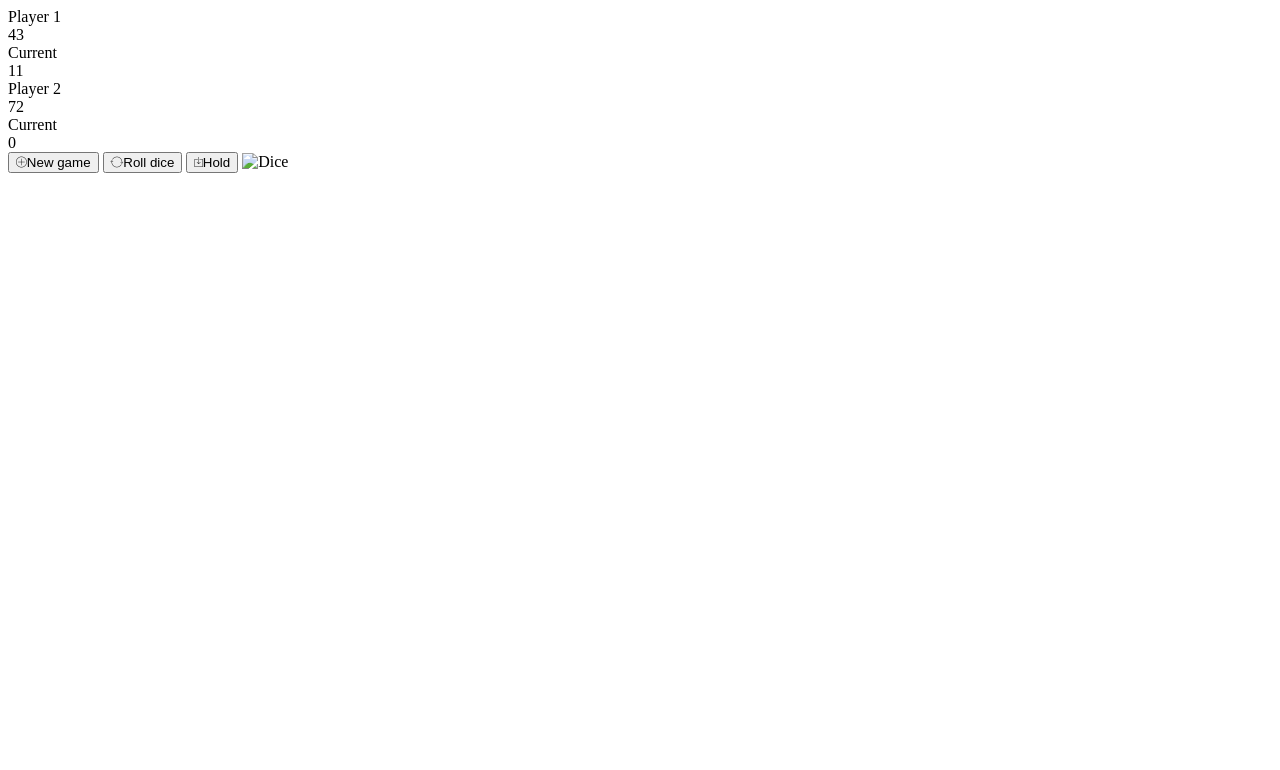
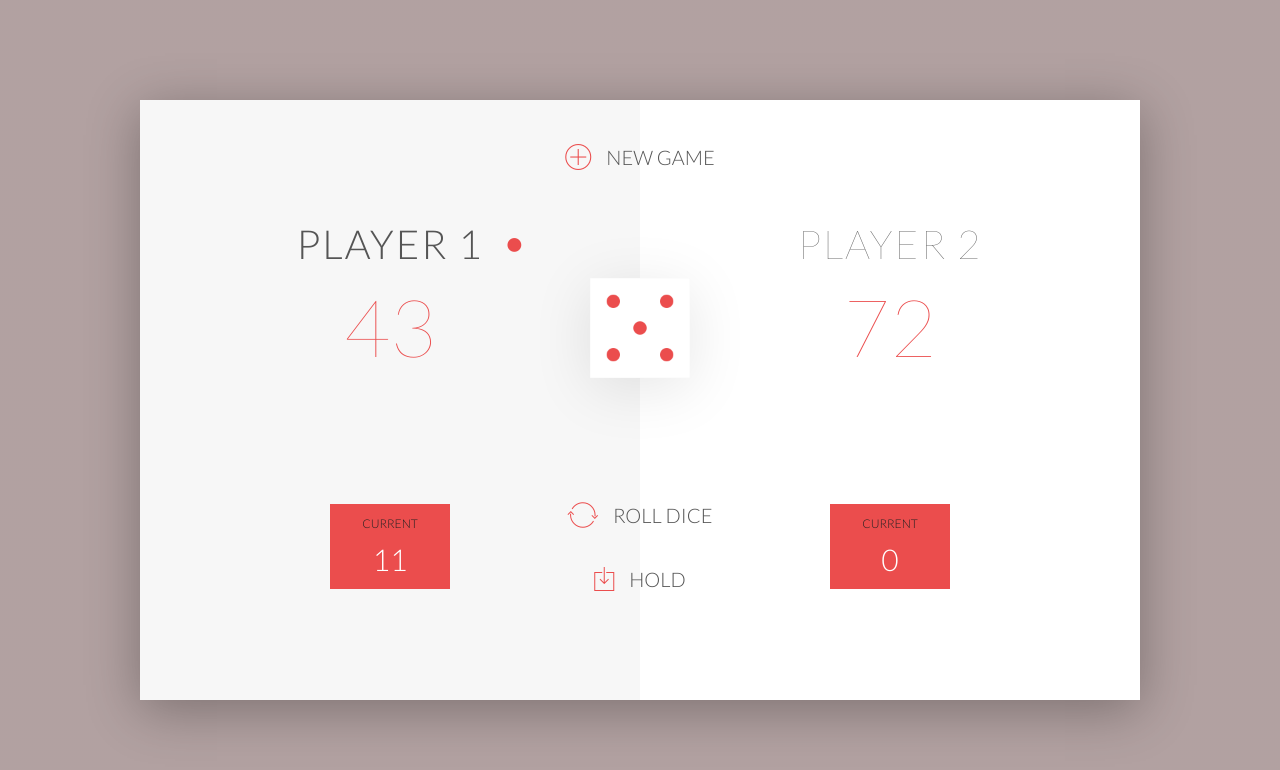
Before and after one commit to michellejanosi/pig-dice-game, a plain HTML site: page index.html in a window 1280 px wide. Drawn offline with nearby package versions, Linux system fonts and the light colour scheme.

Commit message:
Added styling 💅

```diff
--- a/index.html
+++ b/index.html
@@ -33,7 +33,7 @@
       <button class="btn-roll"><i class="ion-ios-loop"></i>Roll dice</button>
       <button class="btn-hold"><i class="ion-ios-download-outline"></i>Hold</button>
 
-      <img src="dice-5.png" alt="Dice" class="dice">
+      <img src="img/dice-5.png" alt="Dice" class="dice">
     </div> <!-- wrapper clearfix -->
 
     <!-- JavaScript -->
--- a/style.css
+++ b/style.css
@@ -0,0 +1,146 @@
+/* Global Styles */
+
+* {
+  margin: 0;
+  padding: 0;
+  box-sizing: border-box;
+}
+
+.clearfix::after {
+  content: "";
+  display: table;
+  clear: both;
+}
+
+body {
+  background-image: linear-gradient(rgba(62, 20, 20, 0.4), rgba(62, 20, 20, 0.4));
+  background-size: cover;
+  background-position: center;
+  font-family: Lato;
+  font-weight: 300;
+  position: relative;
+  height: 100vh;
+  color: #555;
+}
+
+.wrapper {
+  width: 1000px;
+  position: absolute;
+  top: 50%;
+  left: 50%;
+  transform: translate(-50%, -50%);
+  background-color: #fff;
+  box-shadow: 0px 10px 50px rgba(0, 0, 0, 0.3);
+  overflow: hidden;
+}
+
+.player-0-panel,
+.player-1-panel {
+  width: 50%;
+  float: left;
+  height: 600px;
+  padding: 100px;
+}
+
+/* Players */
+
+.player-name {
+  font-size: 40px;
+  text-align: center;
+  text-transform: uppercase;
+  letter-spacing: 2px;
+  font-weight: 100;
+  margin-top: 20px;
+  margin-bottom: 10px;
+  position: relative;
+}
+
+.player-score {
+  text-align: center;
+  font-size: 80px;
+  font-weight: 100;
+  color: #EB4D4D;
+  margin-bottom: 130px;
+}
+
+.active { background-color: #f7f7f7; }
+.active .player-name { font-weight: 300; }
+
+.active .player-name::after {
+  content: "\2022";
+  font-size: 47px;
+  position: absolute;
+  color: #EB4D4D;
+  top: -7px;
+  right: 10px;
+}
+
+.player-current-box {
+  background-color: #EB4D4D;
+  color: #fff;
+  width: 40%;
+  margin: 0 auto;
+  padding: 12px;
+  text-align: center;
+}
+
+.player-current-label {
+  text-transform: uppercase;
+  margin-bottom: 10px;
+  font-size: 12px;
+  color: #222;
+}
+
+.player-current-score {
+  font-size: 30px;
+}
+
+button {
+  position: absolute;
+  width: 200px;
+  left: 50%;
+  transform: translateX(-50%);
+  color: #555;
+  background: none;
+  border: none;
+  font-family: Lato;
+  font-size: 20px;
+  text-transform: uppercase;
+  cursor: pointer;
+  font-weight: 300;
+  transition: background-color 0.3s, color 0.3s;
+}
+
+button:hover { font-weight: 600; }
+button:hover i { margin-right: 20px; }
+
+button:focus {
+  outline: none;
+}
+
+i {
+  color: #EB4D4D;
+  display: inline-block;
+  margin-right: 15px;
+  font-size: 32px;
+  line-height: 1;
+  vertical-align: text-top;
+  margin-top: -4px;
+  transition: margin 0.3s;
+}
+
+.btn-new { top: 45px;}
+.btn-roll { top: 403px;}
+.btn-hold { top: 467px;}
+
+.dice {
+  position: absolute;
+  left: 50%;
+  top: 178px;
+  transform: translateX(-50%);
+  height: 100px;
+  box-shadow: 0px 10px 60px rgba(0, 0, 0, 0.10);
+}
+
+.winner { background-color: #f7f7f7; }
+.winner .player-name { font-weight: 300; color: #EB4D4D; }
```
